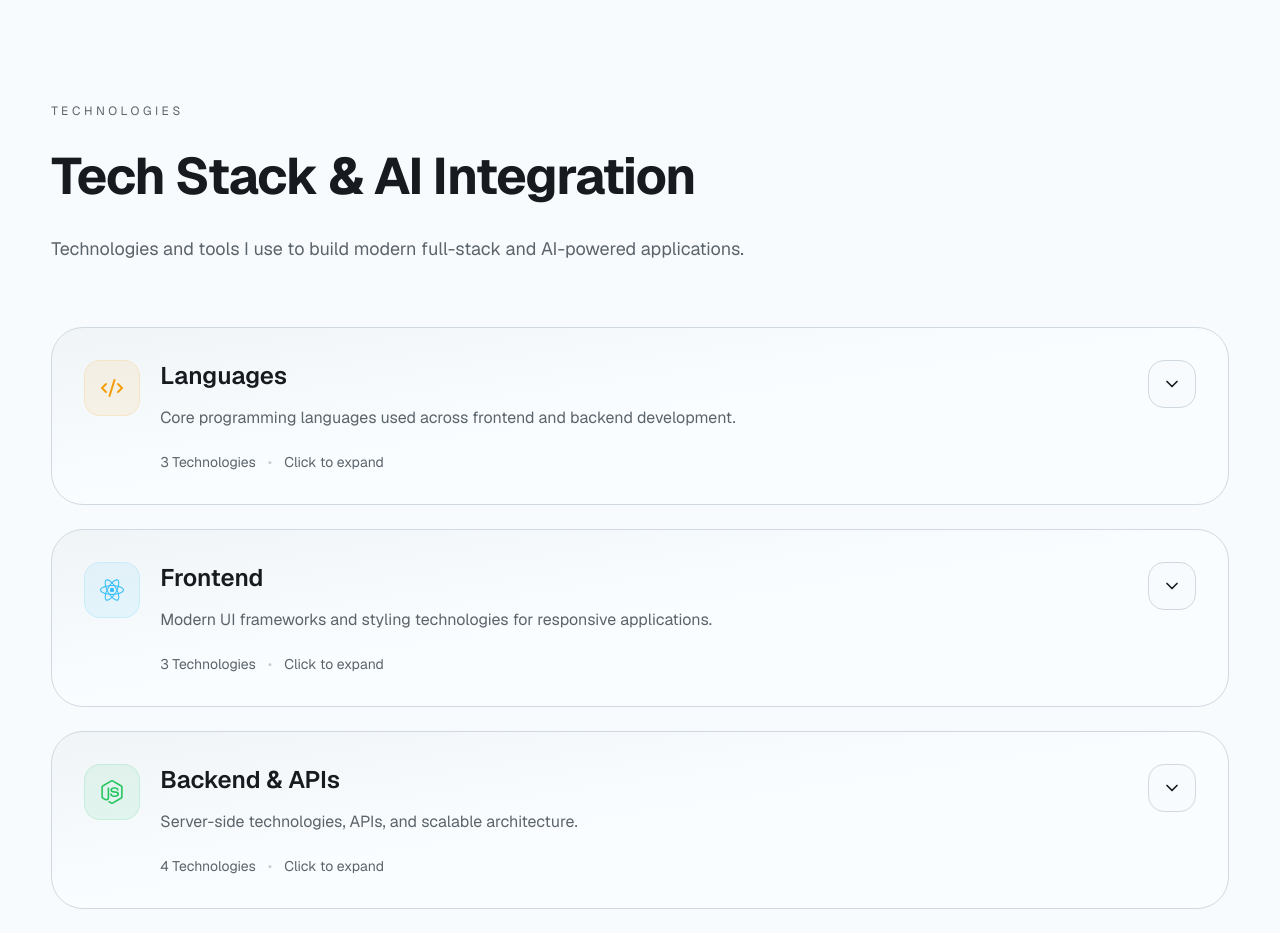
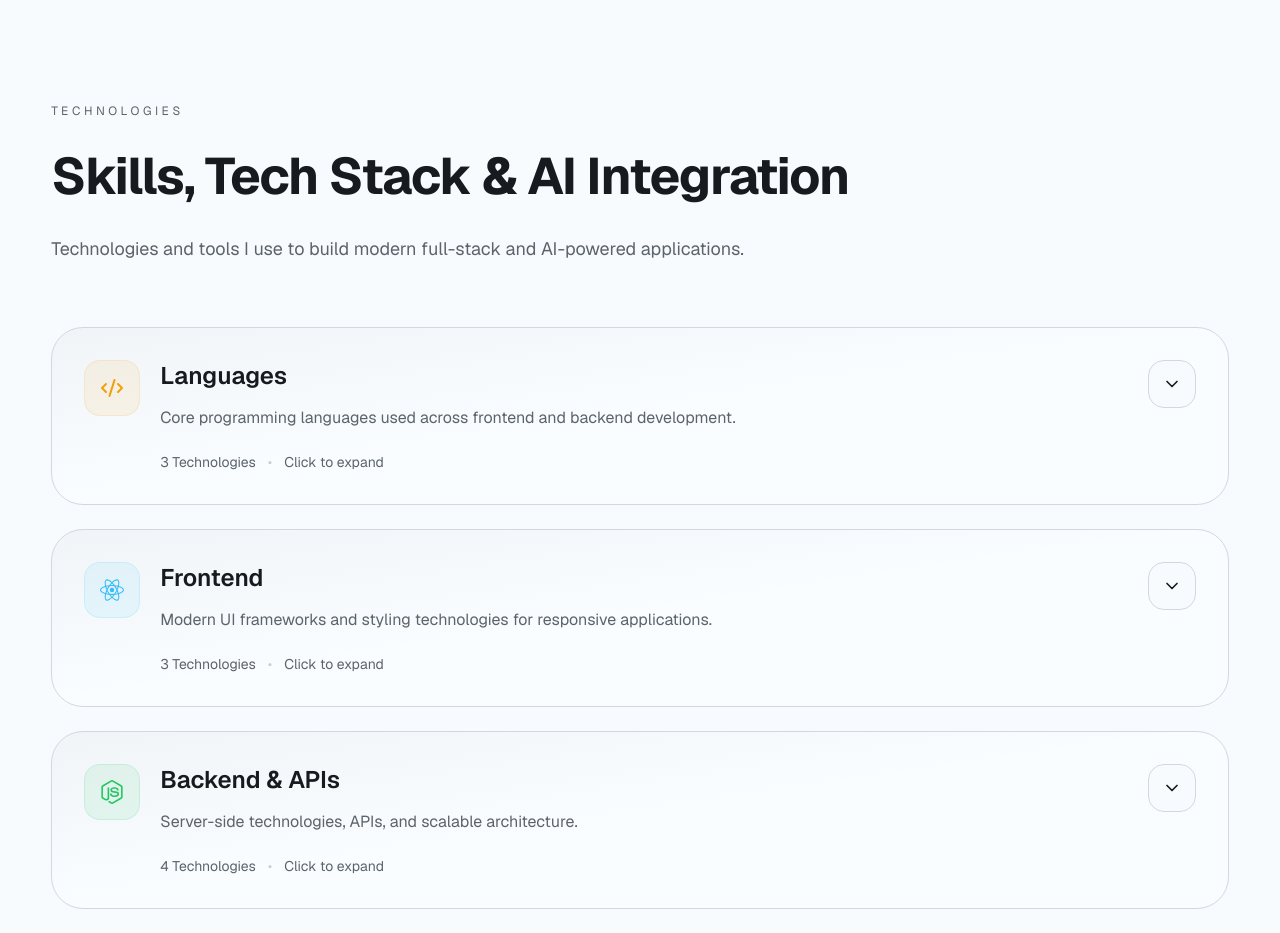
Before and after one commit to indra-sanjaya/my-portfolio, a Next.js app: page / in a window 1280 px wide. Shown: the part 6580-7513 px from the top of the page. Built offline with nearby package versions, Linux system fonts and the light colour scheme.

Commit message:
fix: add skills

```diff
--- a/components/sections/tech-stack.tsx
+++ b/components/sections/tech-stack.tsx
@@ -383,7 +383,7 @@ export function TechStackSection() {
           <span className="text-xs tracking-[0.3em] uppercase text-muted-foreground">Technologies</span>
 
           <h2 className="mt-4 text-[clamp(2rem,4.8vw,3.2rem)] font-bold tracking-tight text-foreground">
-            Tech Stack & AI Integration
+            Skills, Tech Stack & AI Integration
           </h2>
 
           <p className="mt-5 text-[clamp(1rem,2.2vw,1.125rem)] leading-7 text-muted-foreground max-w-3xl">
```
